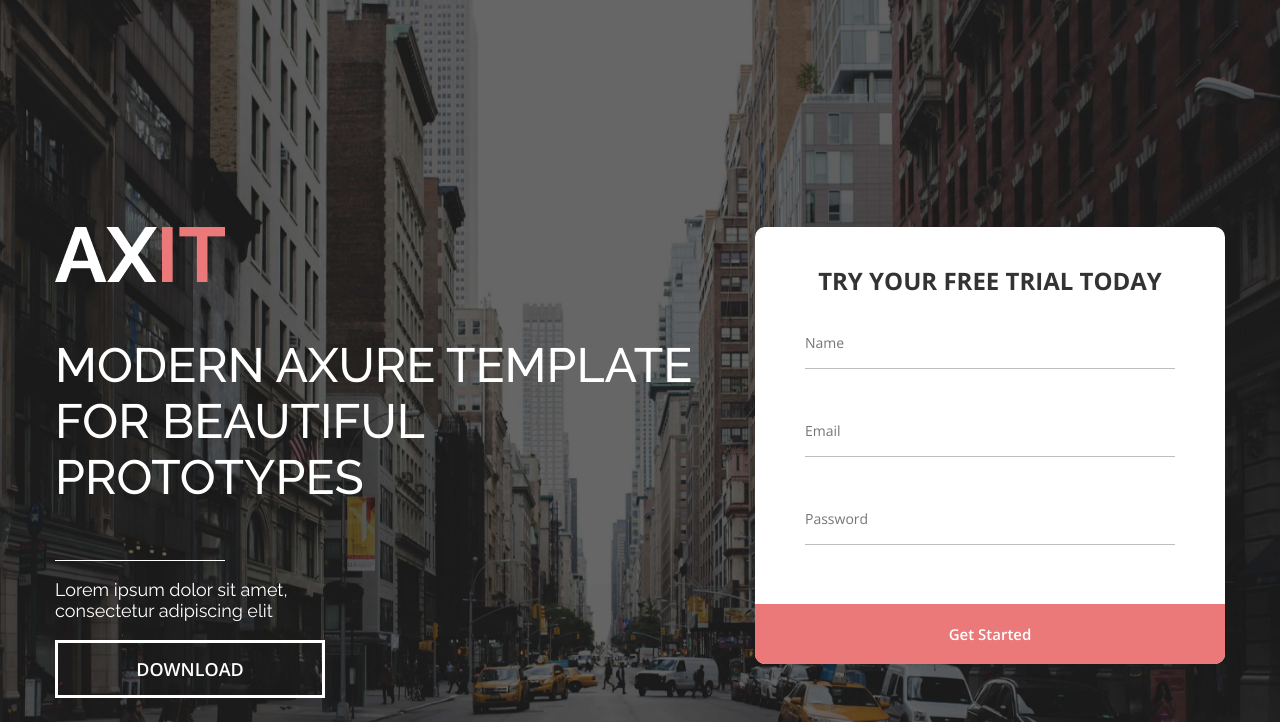
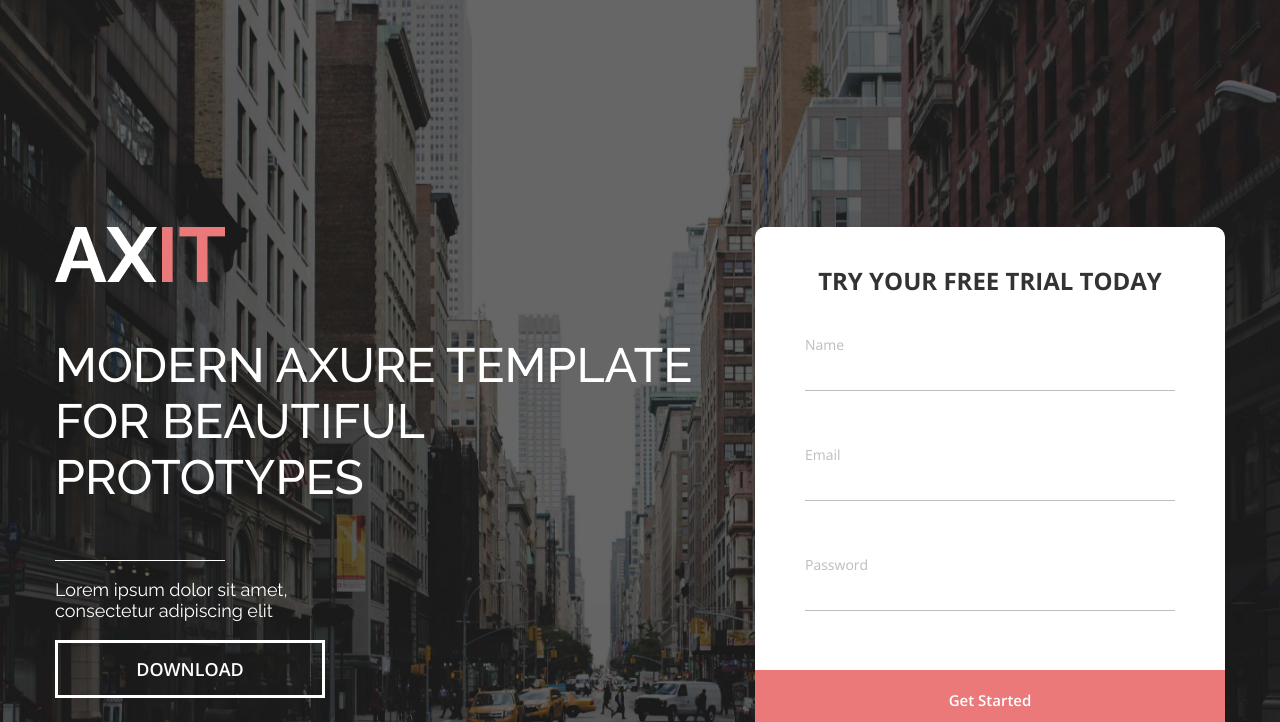
Before and after one commit to No0Way/test, a plain HTML site: page Vscode/Lesson6/index.html in a window 1280 px wide. Shown: the part 78-800 px from the top of the page. Drawn offline with nearby package versions, Linux system fonts and the light colour scheme.

Commit message:
edit 15.03

```diff
--- a/Vscode/Lesson6/css/style.css
+++ b/Vscode/Lesson6/css/style.css
@@ -167,6 +167,15 @@
 .inform-contacts {
   padding-left: 50px;
   padding-bottom: 7px;
+}
+
+.inform-contacts label {
+  font-family: "Open Sans";
+  font-style: normal;
+  font-weight: 400;
+  font-size: 14px;
+  line-height: 19px;
+  color: #bdbdbd;
 }
 
 .inform-contacts input {
@@ -927,3 +936,15 @@
   padding-top: 32px;
   color: rgba(255, 255, 255, 0.5);
 }
+
+.info-contact textarea {
+  width: 150px;
+
+  font-family: "Montserrat";
+  font-style: normal;
+  font-weight: 400;
+  font-size: 16px;
+  line-height: 30px;
+  color: #000000;
+  opacity: 0.5;
+}
--- a/Vscode/Lesson6/index.html
+++ b/Vscode/Lesson6/index.html
@@ -50,9 +50,22 @@
               <h3>Try Your FREE Trial Today</h3>
               <form id="free-trial-form" class="block-free-trial">
                 <div class="inform-contacts">
-                  <input type="text" name="Name" placeholder="Name" />
-                  <input type="text" name="Email" placeholder="Email" />
-                  <input type="text" name="Password" placeholder="Password" />
+                  <label for="UserName">Name</label>
+                  <input type="text" name="Name" placeholder="" id="UserName" />
+                  <label for="UserEmail">Email</label>
+                  <input
+                    type="text"
+                    name="Email"
+                    placeholder=""
+                    id="UserEmail"
+                  />
+                  <label for="UserPassword">Password</label>
+                  <input
+                    type="text"
+                    name="Password"
+                    placeholder=""
+                    id="UserPassword"
+                  />
                 </div>
                 <button
                   type="submit"
```
